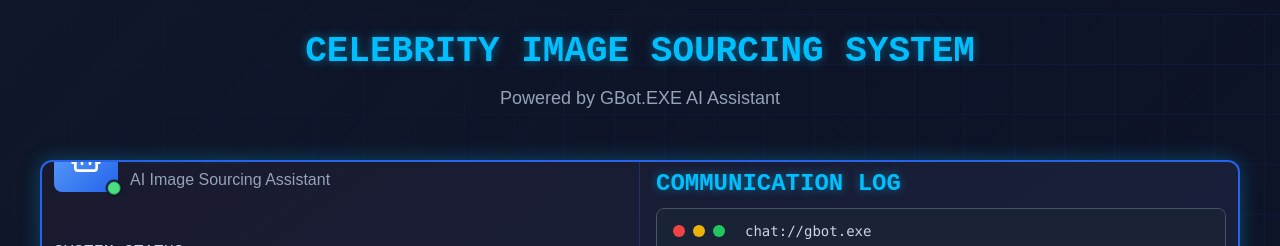
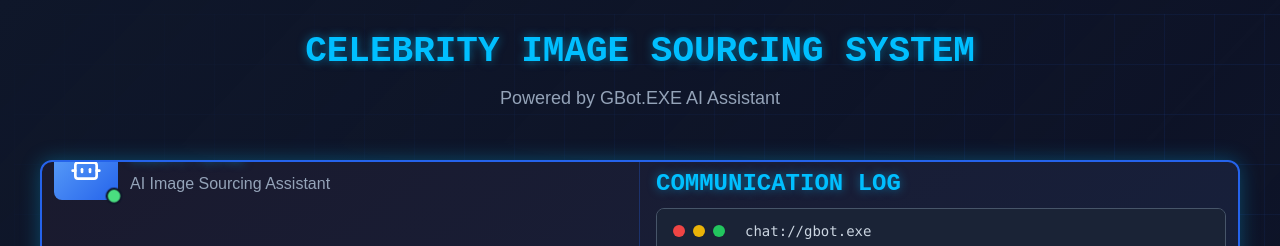
Before and after one commit to Esilos92/print-prep-node, a Next.js app in the folder dashboard/: page / in a window 1280 px wide. Shown: the top 246 px of the page. Built offline with nearby package versions, Linux system fonts and the light colour scheme; no server answers.

Commit message:
Update GBotInterface.tsx

```diff
--- a/dashboard/src/components/GBotInterface.tsx
+++ b/dashboard/src/components/GBotInterface.tsx
@@ -119,7 +119,7 @@ export default function GBotInterface({
         <div style={{ width: '50%', paddingRight: '16px', borderRight: '1px solid rgba(37, 99, 235, 0.3)' }} className="flex flex-col">
 
           {/* Robot + GBot.EXE + AI Image Sourcing Assistant */}
-          <div className="flex items-center gap-3" style={{ padding: '8px 0', marginBottom: '16px' }}>
+          <div className="flex items-center gap-3 mb-4" style={{ padding: '8px 0' }}>
             <div className="relative">
               <div className="w-16 h-16 bg-gradient-to-br from-blue-400 to-blue-600 rounded-lg flex items-center justify-center">
                 <Bot className="w-8 h-8 text-white" />
@@ -130,7 +130,7 @@ export default function GBotInterface({
                 transition={{ repeat: Infinity, duration: 2 }}
               />
             </div>
-            <div style={{ paddingTop: '8px' }}>
+            <div>
               <h3 className="font-cyber text-2xl font-bold text-glow-blue">GBot.EXE</h3>
               <p className="text-base text-slate-400">AI Image Sourcing Assistant</p>
             </div>
@@ -202,7 +202,7 @@ export default function GBotInterface({
         {/* RIGHT SIDE - Exactly 50% - 🎯 FIXED ALIGNMENT USING PROVEN PATTERN */}
         <div style={{ width: '50%', paddingLeft: '16px' }}>
           {/* 🎯 CRITICAL FIX: Added invisible icon with proper spacing to match left side */}
-          <div style={{ padding: '8px 0', paddingTop: '16px' }}>
+          <div style={{ padding: '8px 0' }}>
             <Zap className="w-6 h-6 text-blue-400 mb-2" style={{ opacity: 0 }} />
             <h3 className="font-cyber text-2xl font-bold text-glow-blue">COMMUNICATION LOG</h3>
           </div>
```
